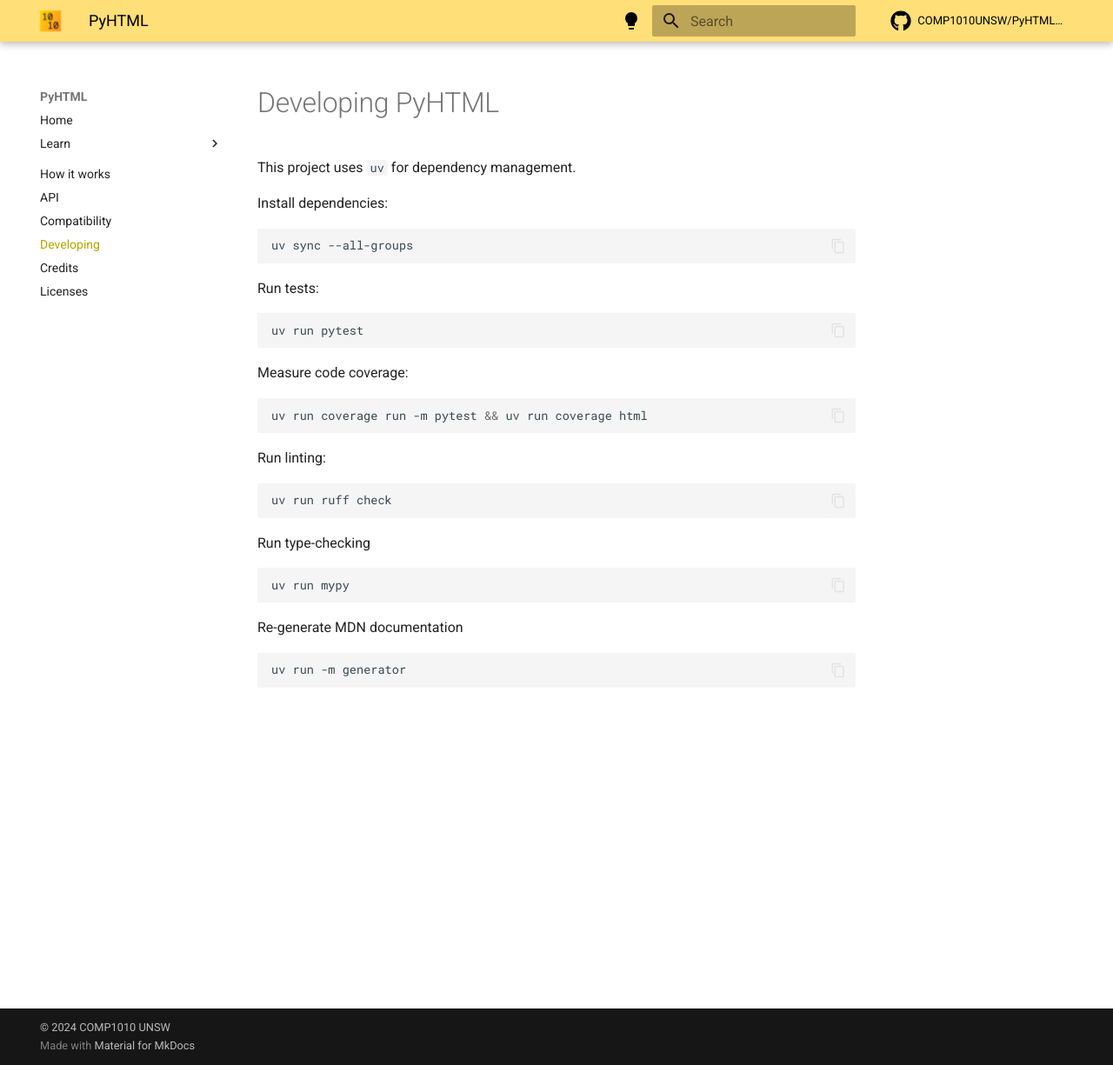
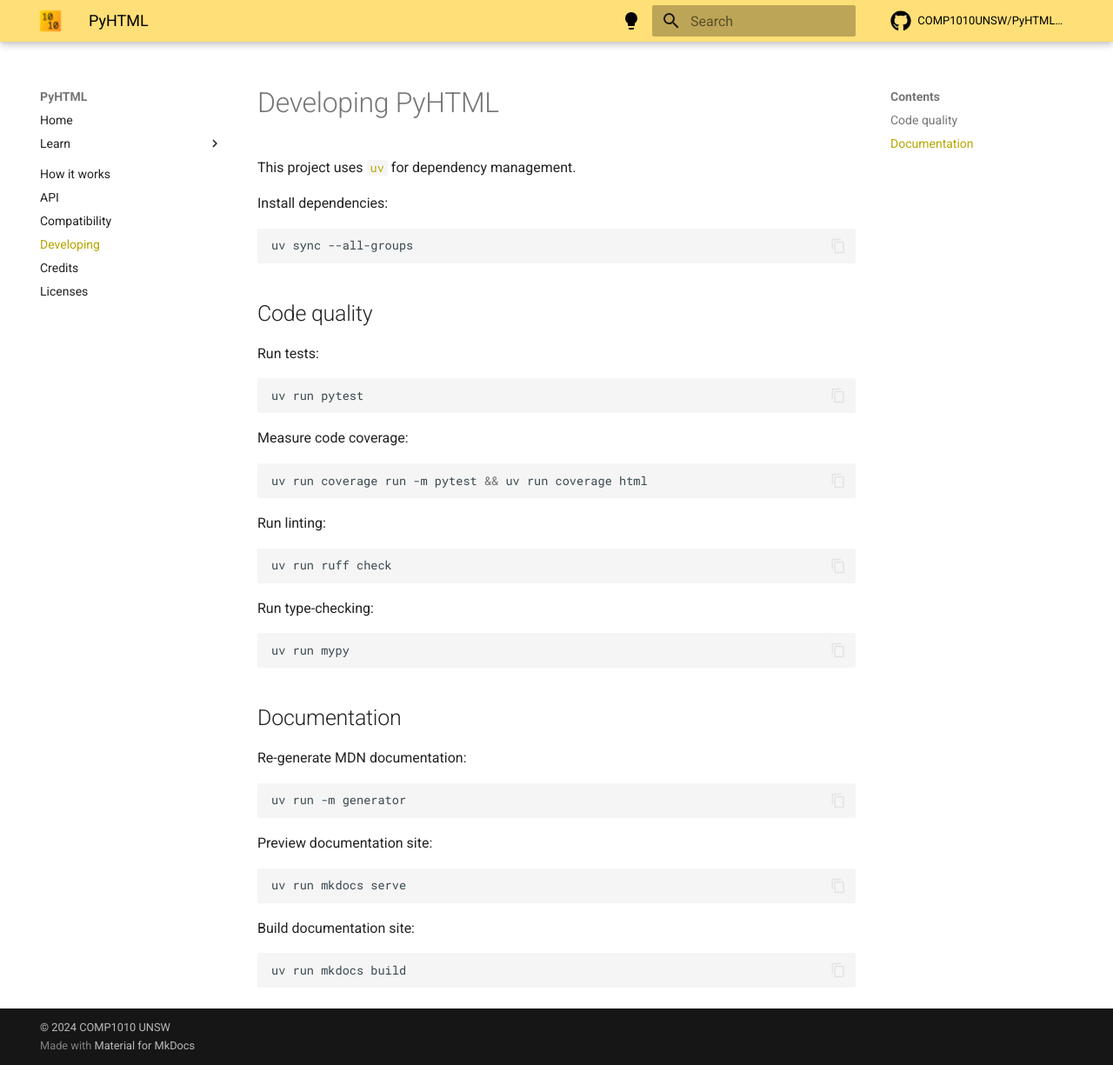
Before and after one commit to COMP1010UNSW/pyhtml-enhanced, an MkDocs documentation site: the page built from docs/developing.md, in a window 1280 px wide and 1225 px high. Shown: the whole window at 87% size. Built offline with MkDocs 1.6.1 and Material for MkDocs 9.7.7, drawn with Linux system fonts in a browser that asks for light colours; comment, search, counter and statistics services are not loaded.

Commit message:
Improve developing docs

````diff
--- a/docs/developing.md
+++ b/docs/developing.md
@@ -1,12 +1,14 @@
 # Developing PyHTML
 
-This project uses `uv` for dependency management.
+This project uses [`uv`](https://docs.astral.sh/uv/) for dependency management.
 
 Install dependencies:
 
 ```sh
 uv sync --all-groups
 ```
+
+## Code quality
 
 Run tests:
 
@@ -26,14 +28,28 @@
 uv run ruff check
 ```
 
-Run type-checking
+Run type-checking:
 
 ```sh
 uv run mypy
 ```
 
-Re-generate MDN documentation
+## Documentation
+
+Re-generate MDN documentation:
 
 ```sh
 uv run -m generator
 ```
+
+Preview documentation site:
+
+```sh
+uv run mkdocs serve
+```
+
+Build documentation site:
+
+```sh
+uv run mkdocs build
+```
````
